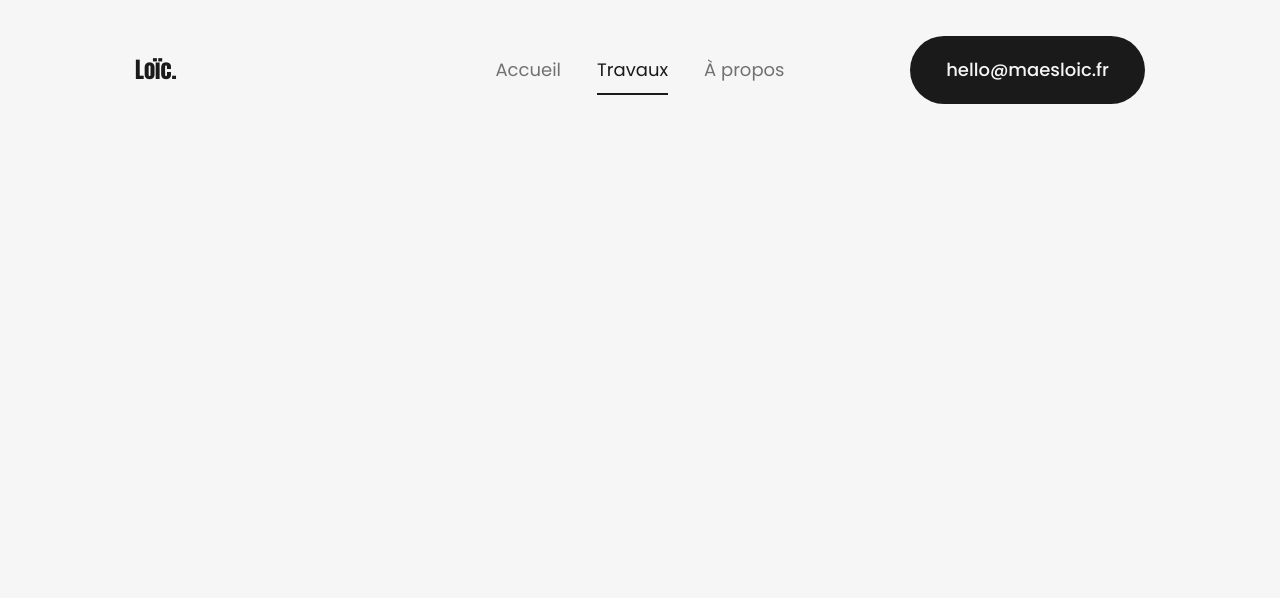
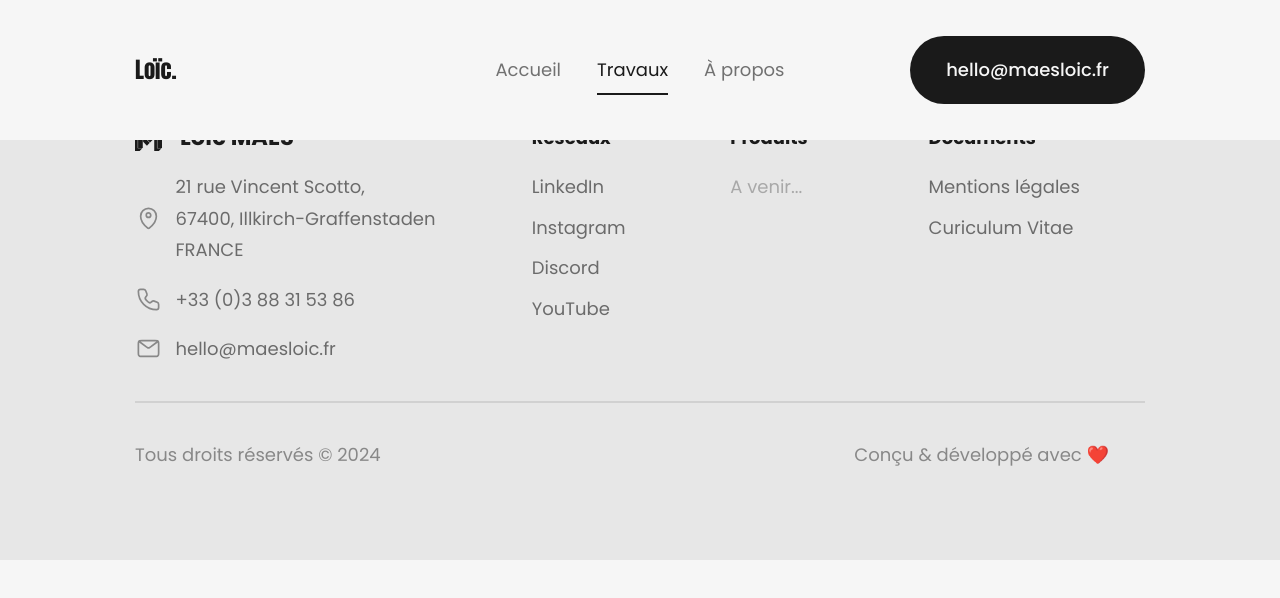
Before and after one commit to loicmaes/portfolio, a Nuxt app: page /projects in a window 1280 px wide. Shown: the top 598 px of the page. Built offline with nearby package versions, Linux system fonts and the light colour scheme.

Commit message:
:rocket: Setting up footer content & style

```diff
--- a/components/globals/BottomMenu.vue
+++ b/components/globals/BottomMenu.vue
@@ -1,14 +1,111 @@
 <script setup lang="ts">
 
+import BottomMenuSection from "~/components/globals/BottomMenuSection.vue";
+import NavigationLink from "~/components/uikit/buttons/NavigationLink.vue";
+import IconMapPin from "~/components/uikit/icons/locations/IconMapPin.vue";
+import IconPhone from "~/components/uikit/icons/contact/IconPhone.vue";
+import IconEnvelope from "~/components/uikit/icons/contact/IconEnvelope.vue";
 </script>
 
 <template>
   <footer class="footer gridified">
+    <section class="footer__hero">
+      <h2 class="footer__hero--title">
+        <svg class="footer__hero--title-icon" viewBox="0 0 27 27" fill="none">
+          <g clip-path="url(#clip0_172_246)">
+            <mask id="mask0_172_246" style="mask-type:luminance" maskUnits="userSpaceOnUse" x="0" y="0" width="27" height="27">
+              <path d="M27 0H0V27H27V0Z" fill="white"/>
+            </mask>
+            <g mask="url(#mask0_172_246)">
+              <path d="M15.0517 11.9483L3.10345 0V23.8965H7.75863V11.2386L15.0517 18.5317L22.3448 11.2386V23.8965H27V0L15.0517 11.9483Z" fill="currentColor"/>
+              <path d="M2.71552 0.387939L0 3.10346V27H4.65517L7.37067 24.2845H2.71552V0.387939Z" fill="currentColor"/>
+              <path d="M8.14655 17.8333L11.9483 21.635L14.7774 18.8059L8.14655 12.175V17.8333Z" fill="currentColor"/>
+              <path d="M19.2414 26.9999V14.8905L21.9569 12.175V24.2844H26.612L23.8966 26.9999H19.2414Z" fill="currentColor"/>
+            </g>
+          </g>
+          <defs>
+            <clipPath id="clip0_172_246">
+              <rect width="27" height="27" fill="white"/>
+            </clipPath>
+          </defs>
+        </svg>
+        Loïc MAES
+      </h2>
 
+      <ul class="footer__hero--wrapper">
+        <li class="footer__hero--item">
+          <IconMapPin class="footer__hero--item-icon" />
+          <NavigationLink to="#" class="" external>21 rue Vincent Scotto,<br>67400, Illkirch-Graffenstaden<br>FRANCE</NavigationLink>
+        </li>
+        <li class="footer__hero--item">
+          <IconPhone class="footer__hero--item-icon" />
+          <NavigationLink to="tel:+33388315386" class="" external>+33 (0)3 88 31 53 86</NavigationLink>
+        </li>
+        <li class="footer__hero--item">
+          <IconEnvelope class="footer__hero--item-icon" />
+          <NavigationLink to="mailto:hello@maesloic.fr" class="" external>hello@maesloic.fr</NavigationLink>
+        </li>
+      </ul>
+    </section>
+
+    <BottomMenuSection>
+      <template #title>Réseaux</template>
+      <template #content>
+        <NavigationLink to="https://www.linkedin.com/in/maesloic" external>LinkedIn</NavigationLink>
+        <NavigationLink to="https://www.instagram.com/uiux.loicmaes" external>Instagram</NavigationLink>
+        <NavigationLink to="https://discord.gg/h3DmeEnjy6" external>Discord</NavigationLink>
+        <NavigationLink to="https://www.youtube.com/" external>YouTube</NavigationLink>
+      </template>
+    </BottomMenuSection>
+    <BottomMenuSection>
+      <template #title>Produits</template>
+      <template #content>
+        <p class="opacity-30">A venir...</p>
+      </template>
+    </BottomMenuSection>
+    <BottomMenuSection>
+      <template #title>Documents</template>
+      <template #content>
+        <NavigationLink to="">Mentions légales</NavigationLink>
+        <NavigationLink to="">Curiculum Vitae</NavigationLink>
+      </template>
+    </BottomMenuSection>
+
+    <hr class="footer--separator" />
+
+    <p class="footer--info">Tous droits réservés &copy; 2024</p>
+    <p class="footer--info">Conçu & développé avec ❤️</p>
   </footer>
 </template>
 
 <style scoped lang="sass">
 .footer
-  @apply relative
+  @apply relative px-8 py-20 md:px-12 lg:px-16 xl:px-[7.5rem] gap-x-4 gap-y-12 md:gap-y-8 bg-woodsmoke-100 dark:bg-woodsmoke-900
+
+  &__hero
+    @apply flex flex-col gap-4 col-span-4 md:col-span-6 lg:col-span-4
+
+    &--title
+      @apply flex items-center text-xl font-bold
+
+      &-icon
+        @apply aspect-square w-6 mr-4
+
+    &--wrapper
+      @apply flex flex-col gap-4
+
+    &--item
+      @apply flex items-center gap-3
+
+      &-icon
+        @apply text-woodsmoke-400
+
+  &--separator
+    @apply border-none h-[2px] w-full bg-woodsmoke-200 dark:bg-woodsmoke-800 col-span-4 md:col-span-6 lg:col-span-8 xl:col-span-12
+
+  &--info
+    @apply text-woodsmoke-400 col-span-4 md:col-span-3 lg:col-span-4 xl:col-span-5
+
+    &:nth-child(odd)
+      @apply md:text-end
 </style>
--- /dev/null
+++ b/components/globals/BottomMenuSection.vue
@@ -0,0 +1,21 @@
+<script setup lang="ts">
+
+</script>
+
+<template>
+  <section class="section">
+    <h2 class="section--title"><slot name="title" /></h2>
+    <div class="section--wrapper"><slot name="content" /></div>
+  </section>
+</template>
+
+<style scoped lang="sass">
+.section
+  @apply flex flex-col gap-4 col-span-4 md:col-span-3 lg:col-span-4 xl:col-span-2
+
+  &--title
+    @apply font-bold
+
+  &--wrapper
+    @apply flex flex-col items-start gap-2
+</style>
```
